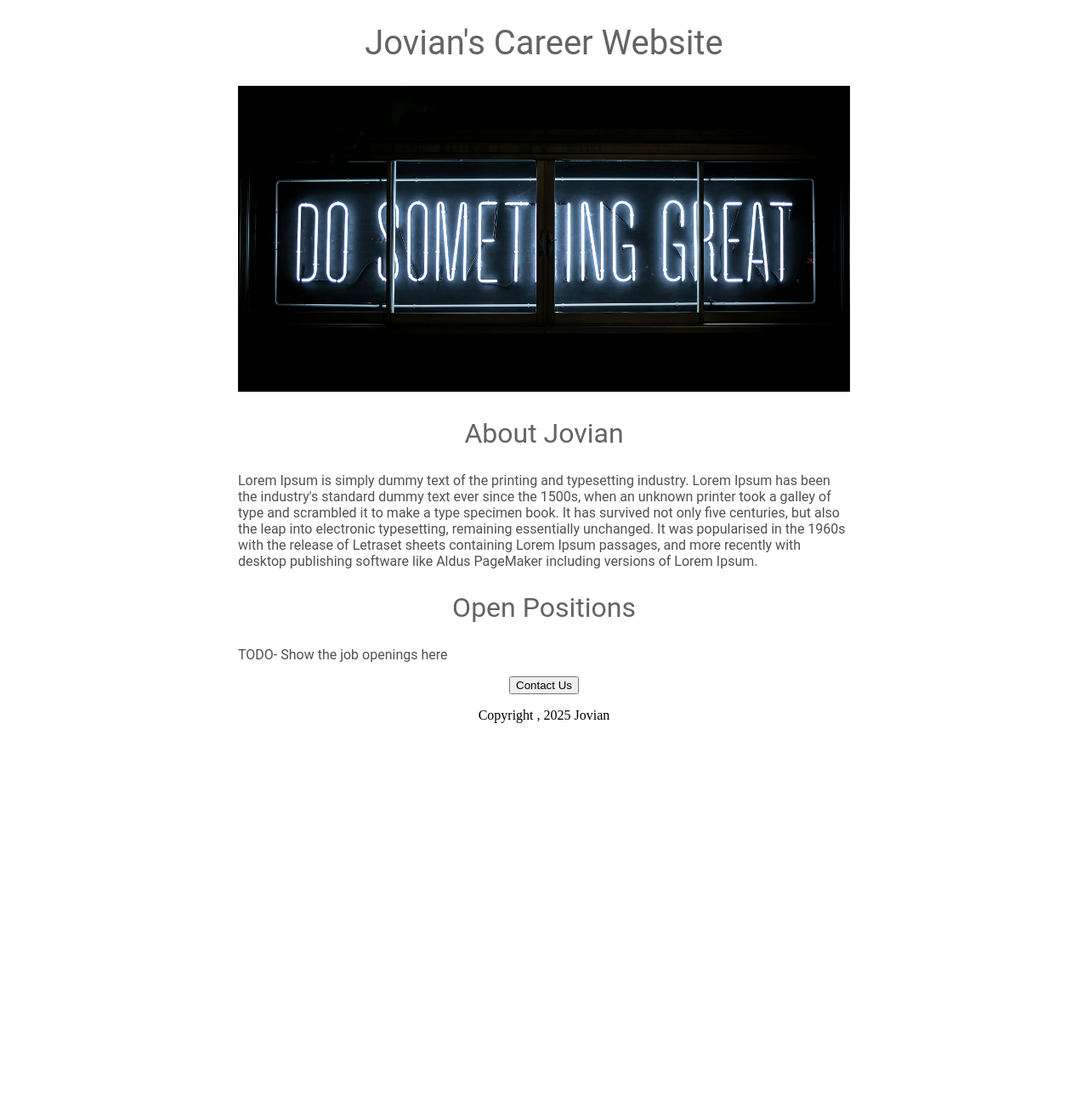
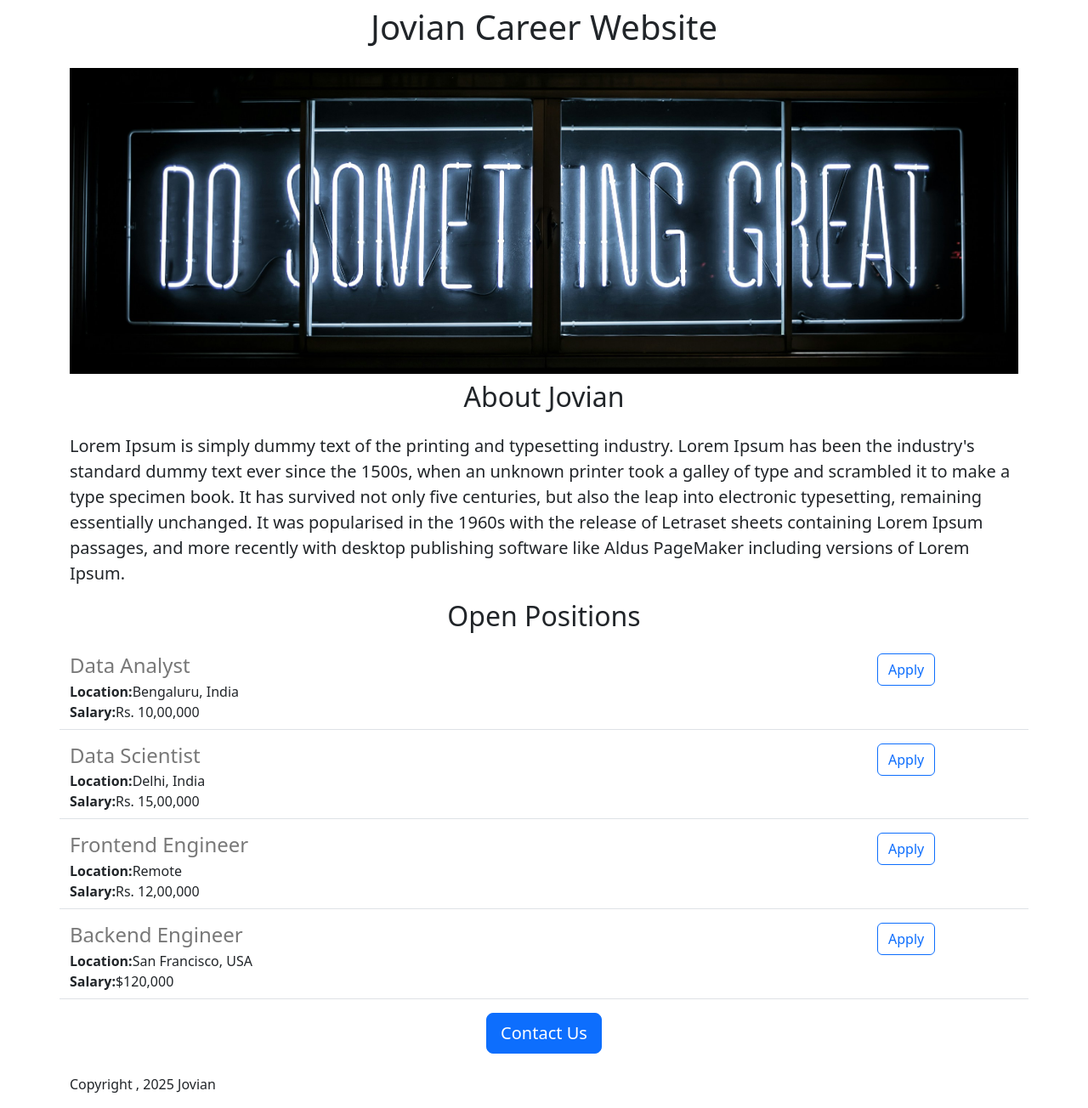
Before and after one commit to AmanGpt2005/AmanGpt2005-jovian-careers-website-v2, a Flask app: page / in a window 1280 px wide. Shown: the whole page at 85% size. Before the commit the page ends 851 px from the top, so only its background shows below. Run offline with Flask 3, Linux system fonts and the light colour scheme.

Commit message:
commit canges

```diff
--- a/app.py
+++ b/app.py
@@ -1,9 +1,42 @@
-from flask import Flask,render_template
+from flask import Flask,render_template,jsonify
 
 app=Flask(__name__)
+
+JOBS=[
+  {
+    "id" : "1",
+    "title" : "Data Analyst",
+    "location" : "Bengaluru, India",
+    "salary" : "Rs. 10,00,000"
+  },
+  {
+    "id" : "2",
+    "title" : "Data Scientist",
+    "location" : "Delhi, India",
+    "salary" : "Rs. 15,00,000"
+  },
+  {
+    "id" : "3",
+    "title" : "Frontend Engineer",
+    "location" : "Remote",
+    "salary" : "Rs. 12,00,000"
+  },
+  {
+    "id" : "4",
+    "title" : "Backend Engineer",
+    "location" : "San Francisco, USA",
+    "salary" : "$120,000"
+  }
+]
+
 @app.route("/")
 def hello():
-  return render_template("home.html")
+  return render_template("home.html",jobs=JOBS,
+                         company_name="Jovian")
+
+@app.route("/api/jobs")
+def list_jobs():
+  return jsonify(JOBS)
 
 if __name__=="__main__":
   app.run(host='0.0.0.0',debug=True)
--- a/templates/home.html
+++ b/templates/home.html
@@ -2,56 +2,35 @@
 <html lang="en">
   <head>
     <title>Document</title>
+    <meta charset="utf-8">
+    <meta name="viewport" content="width=device-width, initial-scale=1">
+    <link href="https://cdn.jsdelivr.net/npm/bootstrap@5.3.3/dist/css/bootstrap.min.css" rel="stylesheet" integrity="sha384-QWTKZyjpPEjISv5WaRU9OFeRpok6YctnYmDr5pNlyT2bRjXh0JMhjY6hW+ALEwIH" crossorigin="anonymous">
     <style>
-      h1{
-        font-size: 40px;
-        font-family: Roboto;
-        color: rgb(100,100,100);
-        font-weight: normal;
-        text-align: center;
+      #banner{
+        height: 360px;
+        width:100%;
+        object-fit:cover;
       }
-
-      #banner{
-        width: 100%;
-        height: 360px;
-        object-fit: cover;
-      }
-
-      h2{
-        font-family: Roboto;
-        font-size: 32px;
-        color: rgb(100,100,100);
-        text-align: center;
-        font-weight: normal;
-      }
-
-      .bodytext{
-        font-family: Roboto;
-        color: rgb(80,80,80);
-
-      }
-
-      #container{
-        max-width: 720px;
-        margin: 0 auto;
-      }
-
     </style>
   </head>
   <body>
-    <div id="container">
-      <h1>Jovian's Career Website</h1>
-      <img id="banner" src="https://3bdfdcc8-b0f3-4b0d-b817-69c998385e9b-00-35unta8l1fev4.pike.replit.dev/static/banner.jpg" >
-      <h2>About Jovian</h2>
-      <p class="bodytext">
+    <div class="container">
+      <h1 class="text-center mt-2 mb-4">{{company_name}} Career Website</h1>
+      <img class="img-fluid" id="banner" src="https://3bdfdcc8-b0f3-4b0d-b817-69c998385e9b-00-35unta8l1fev4.pike.replit.dev/static/banner.jpg" >
+      <h2 class="text-center mt-2 mb-4">About Jovian</h2>
+      <p class="lead">
         Lorem Ipsum is simply dummy text of the printing and typesetting industry. Lorem Ipsum has been the industry's standard dummy text ever since the 1500s, when an unknown printer took a galley of type and scrambled it to make a type specimen book. It has survived not only five centuries, but also the leap into electronic typesetting, remaining essentially unchanged. It was popularised in the 1960s with the release of Letraset sheets containing Lorem Ipsum passages, and more recently with desktop publishing software like Aldus PageMaker including versions of Lorem Ipsum.
       </p>
-      <h2>Open Positions</h2>
-      <p class="bodytext">TODO- Show the job openings here</p>
-      <div style="text-align: center;">
-        <button>Contact Us</button>
+      <h2 class="text-center mt-2 mb-4">Open Positions</h2>
       <div>
-        <p>Copyright , 2025 Jovian</p>
+        {% for job in jobs %}
+          {% include 'jobitem.html' %}
+        {% endfor %}
+      </div>
+      <div class="text-center">
+        <button class="btn btn-primary btn-lg">Contact Us</button>
+      </div>
+        <p class="mt-4">Copyright , 2025 Jovian</p>
     </div>
   </body>
 </html>
--- /dev/null
+++ b/templates/jobitem.html
@@ -0,0 +1,18 @@
+<div class="border-bottom row" style="margin-bottom:16px;padding-bottom:8px;" >
+  <div class="col-10">
+    <h4 style="color:rgb(120,120,120); margin-bottom:4px;">
+      {{job["title"]}}
+    </h4>
+    <div>
+      <b>Location:</b>{{job['location']}}
+    </div>
+    {% if 'salary' in job %}
+    <div>
+      <b>Salary:</b>{{job['salary']}}
+    </div>
+    {% endif %}
+  </div>
+  <div class="col-2">
+    <button type="button" class="btn btn-outline-primary">Apply</button>
+  </div>
+</div>
```
